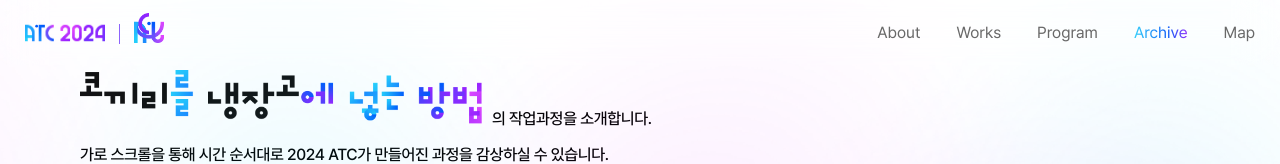
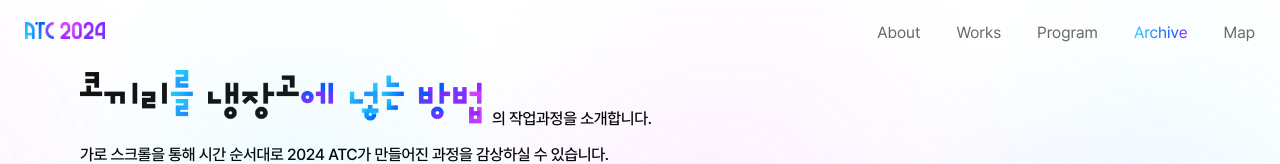
Before and after one commit to rmdnps10/ATC2024, a Next.js app: page /archive in a window 1280 px wide. Shown: the top 164 px of the page. Built offline with nearby package versions, Linux system fonts and the light colour scheme.

Commit message:
Refactor: 헤더 컴포넌트 개선 및 미디어 쿼리 훅 추가 #67

```diff
--- a/src/app/(main)/Header.js
+++ b/src/app/(main)/Header.js
@@ -2,139 +2,91 @@
 import React, { useReducer, useState, useEffect } from 'react'
 import styles from './Header.module.css'
 import Link from 'next/link'
-import Image from 'next/image'
 import { usePathname } from 'next/navigation'
-import { useLockBodyScroll } from 'react-use'
+import { useMedia, useLockBodyScroll } from 'react-use'
 
 export default function Header() {
-  const [isShowMouseEnterAnimation, setIsShowMouseEnterAnimation] =
-    useState(false)
-  const [isShowMouseLeaveAnimation, setIsShowMouseLeaveAnimation] =
-    useState(false)
+  const [isShowMouseEnterAnimation, setIsShowMouseEnterAnimation] = useState(false)
+  const [isShowMouseLeaveAnimation, setIsShowMouseLeaveAnimation] = useState(false)
   const [isScrolled, setIsScrolled] = useState(false)
-
   const pathname = usePathname()
   const isPathCredit = pathname === '/credit'
-
-  const [isOpenMobileMenu, toggleIsShowMobileMenu] = useReducer(state => {
-    return !state
-  }, false)
+  const isMobile = useMedia('(max-width: 768px)')
+  const [isOpenMobileMenu, toggleIsShowMobileMenu] = useReducer(state => !state, false)
 
   useLockBodyScroll(isOpenMobileMenu)
 
   useEffect(() => {
-    const handleScroll = () => {
-      setIsScrolled(window.scrollY > 100)
-    }
+    const handleScroll = () => setIsScrolled(window.scrollY > 100)
+    window.addEventListener('scroll', handleScroll)
+    return () => window.removeEventListener('scroll', handleScroll)
+  }, [])
 
-    window.addEventListener('scroll', handleScroll)
-    return () => {
-      window.removeEventListener('scroll', handleScroll)
-    }
-  }, [])
+  const renderAtcLogo = isMobile => (
+    <div className={isMobile ? styles.mobileLogo : styles.logo}>
+      <Link href={'/'}>
+        {isMobile ? (
+          <img src={'icon/logo/atc-symbol.svg'} alt="2024 atc 공식 로고 심볼" priority />
+        ) : (
+          <img
+            src={
+              isShowMouseEnterAnimation
+                ? 'icon/logo/transition/atc2024-elephant.webp'
+                : isShowMouseLeaveAnimation
+                ? 'icon/logo/transition/elephant-atc2024.webp'
+                : 'icon/logo/atc-typography.svg'
+            }
+            alt={
+              isShowMouseEnterAnimation
+                ? 'Mouse Enter Animation'
+                : isShowMouseLeaveAnimation
+                ? 'Mouse Leave Animation'
+                : 'atc2024 타이포그래피'
+            }
+            onMouseEnter={() => setIsShowMouseEnterAnimation(true)}
+            onMouseLeave={() => {
+              setIsShowMouseEnterAnimation(false)
+              setIsShowMouseLeaveAnimation(true)
+            }}
+          />
+        )}
+      </Link>
+    </div>
+  )
 
   return (
     <header
       className={`${styles.header} ${isScrolled ? styles.scrolled : ''}`}
-      style={{
-        backgroundColor: (isOpenMobileMenu || isPathCredit) && 'black'
-      }}>
-      <div className={styles.logo}>
-        <Link
-          href={'/'}
-          onMouseEnter={() => {
-            setIsShowMouseEnterAnimation(true)
-          }}
-          onMouseLeave={() => {
-            setIsShowMouseEnterAnimation(false)
-            setIsShowMouseLeaveAnimation(true)
-          }}>
-          <Image
-            src="/icon/logo/atc-typography.svg"
-            alt="2024 atc 공식 타이포그래피"
-            width={80}
-            priority
-            height={30}
-          />
-          <div
-            className={`${styles.line} ${
-              isOpenMobileMenu && styles.active
-            }`}></div>
-
-          {isShowMouseEnterAnimation ? (
-            <Image
-              className={styles.transition}
-              src="/icon/logo/transition/atc-elephant.webp"
-              unoptimized
-              alt="2024 atc 공식 로고 - 로고에서 코끼리로"
-              width={35}
-              height={35}
-            />
-          ) : isShowMouseLeaveAnimation ? (
-            <Image
-              className={styles.transition}
-              src="/icon/logo/transition/elephant-atc.webp"
-              unoptimized
-              alt="2024 atc 공식 로고 - 코끼리에서 로고로"
-              width={35}
-              height={35}
-            />
-          ) : (
-            <Image
-              src="/icon/logo/atc-symbol.svg"
-              priority
-              alt="2024 atc 공식 로고"
-              width={30}
-              height={40}
-            />
-          )}
-        </Link>
-      </div>
-
+      style={{ backgroundColor: (isOpenMobileMenu || isPathCredit) && 'black' }}
+    >
+      {renderAtcLogo(isMobile)}
       <ul>
         {['/about', '/works', '/program', '/archive', '/map'].map(link => (
           <li key={link}>
-            <Link
-              href={link}
-              className={pathname === link ? styles.activeText : ''}>
+            <Link href={link} className={pathname === link ? styles.activeText : ''}>
               {link.charAt(1).toUpperCase() + link.slice(2)}
             </Link>
           </li>
         ))}
       </ul>
-
       <div
-        className={`${styles.hamburgerMenu} ${
-          isOpenMobileMenu && styles.active
-        }`}
-        onClick={toggleIsShowMobileMenu}>
+        className={`${styles.hamburgerMenu} ${isOpenMobileMenu && styles.active}`}
+        onClick={toggleIsShowMobileMenu}
+      >
         <div className={styles.bar}></div>
         <div className={styles.bar}></div>
         <div className={styles.bar}></div>
       </div>
-
       <section
         className={styles.mobileMenu}
-        style={{
-          overflow: 'hidden',
-          height: isOpenMobileMenu ? 'calc(100vh - 6.5rem)' : '0'
-        }}>
+        style={{ overflow: 'hidden', height: isOpenMobileMenu ? 'calc(100vh - 6.5rem)' : '0' }}
+      >
         <nav onClick={toggleIsShowMobileMenu}>
-          <li>
-            <Link href={'/about'}>ABOUT</Link>
-          </li>
-          <li>
-            <Link href={'/works'}>WORK</Link>
-          </li>
-          <li>
-            <Link href={'/program'}>PROGRAM</Link>
-          </li>
-          <li>
-            <Link href={'/archive'}>ARCHIVE</Link>
-          </li>
-          <li>
-            <Link href={'/map'}>MAPS</Link>
-          </li>
+          {['/about', '/works', '/program', '/archive', '/map'].map(link => (
+            <li key={link}>
+              <Link href={link}>{link.slice(1).toUpperCase()}</Link>
+            </li>
+          ))}
         </nav>
       </section>
     </header>
--- a/src/app/(main)/Header.module.css
+++ b/src/app/(main)/Header.module.css
@@ -47,15 +47,24 @@
   -webkit-text-fill-color: transparent;
 }
 
-.logo {
+.mobileLogo {
   padding-bottom: 10px;
 }
 
-.logo a {
+.mobileLogo a {
   height: 40px;
   display: flex;
   align-items: flex-end;
   gap: 14px;
+}
+
+.mobileLogo a img {
+  width: 32px;
+  height: 32px;
+}
+
+.logo a img {
+  width: 80px;
 }
 
 .line {
```
Also changed, not shown: src/hooks/useMedia.js (added, +32 -0 lines), 1 other file (tests, documents, lock files or other folders).
